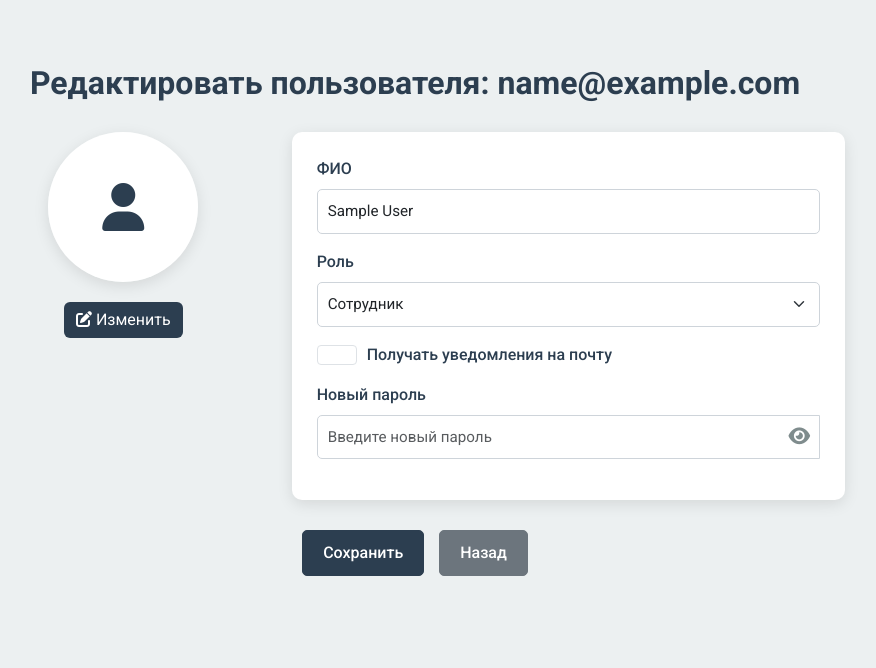
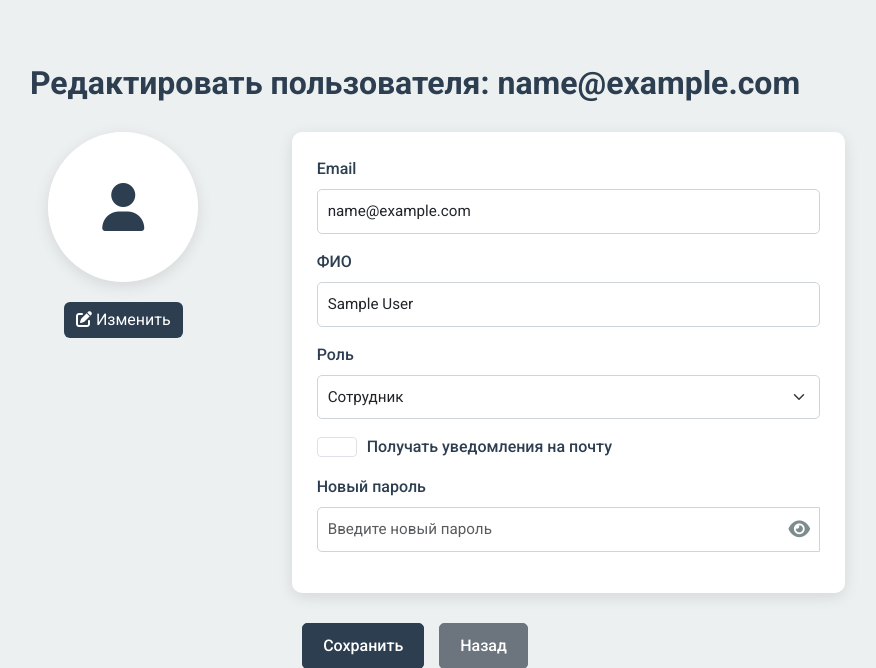
Before and after one commit to NeonchikMPT/EDMS_Local, a Django app: page /users/edit/1/ in a window 1280 px wide. Shown: the part 54-722 px from the top of the page, without its empty margins (225-1101 px from the left). Run offline with Django 5.2, Linux system fonts and the light colour scheme; the visitor is signed in with stand-in values (Sample User, id 1); data comes from the database, SQL or seed files in the repository; data that the repository does not hold is empty; some libraries are stand-ins or nearby versions.

Commit message:
Update user_edit.html

```diff
--- a/templates/users/user_edit.html
+++ b/templates/users/user_edit.html
@@ -309,6 +309,13 @@
                     <!-- Скрытое поле для загрузки аватарки -->
                     <input type="file" name="avatar" id="id_avatar" style="display: none;" accept="image/*">
 
+                    <!-- Поле для Email -->
+                    <div class="mb-3">
+                        <label for="id_email" class="form-label">Email</label>
+                        <input type="email" name="email" id="id_email" class="form-control" value="{{ user.email }}" required>
+                        <div class="invalid-feedback">Пожалуйста, введите корректный email.</div>
+                    </div>
+
                     <!-- Поле для ФИО -->
                     <div class="mb-3">
                         <label for="id_full_name" class="form-label">ФИО</label>
```
